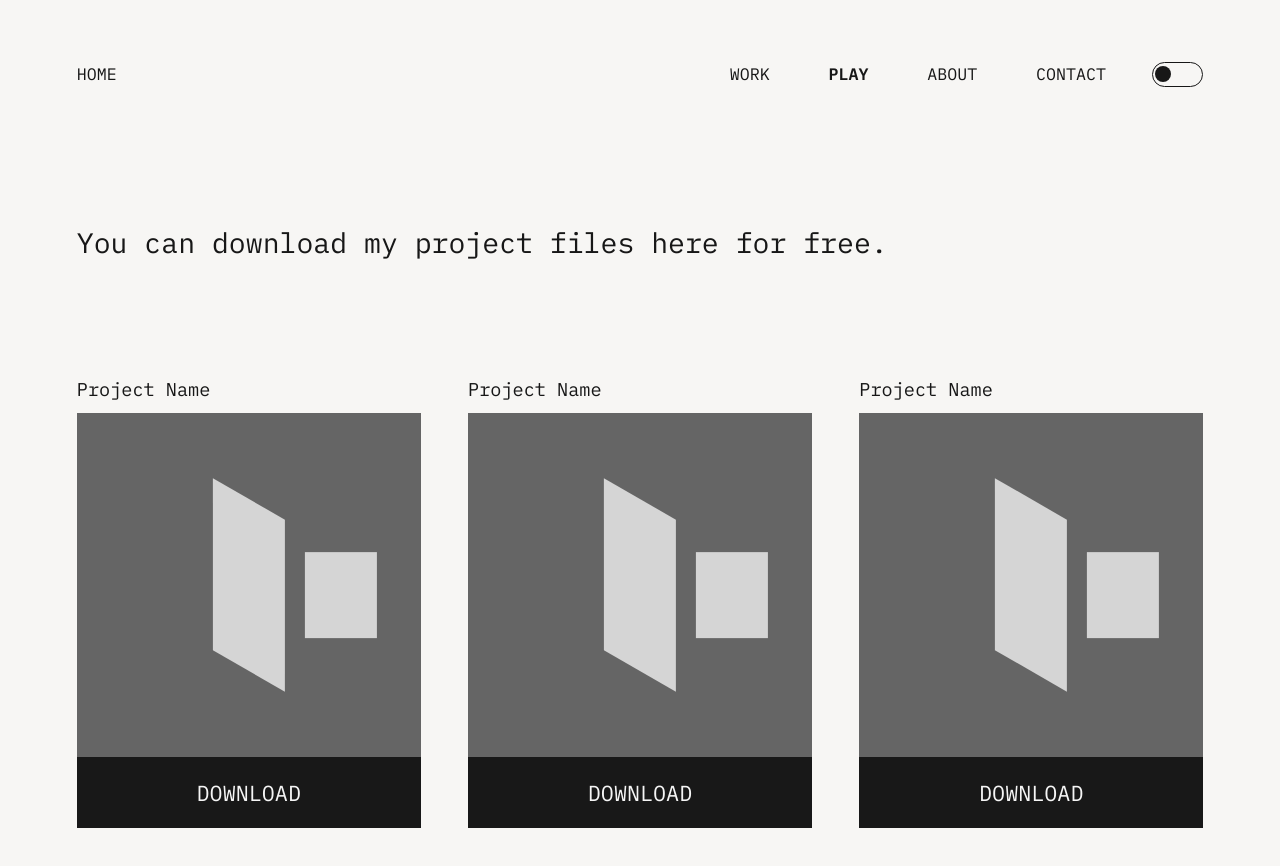
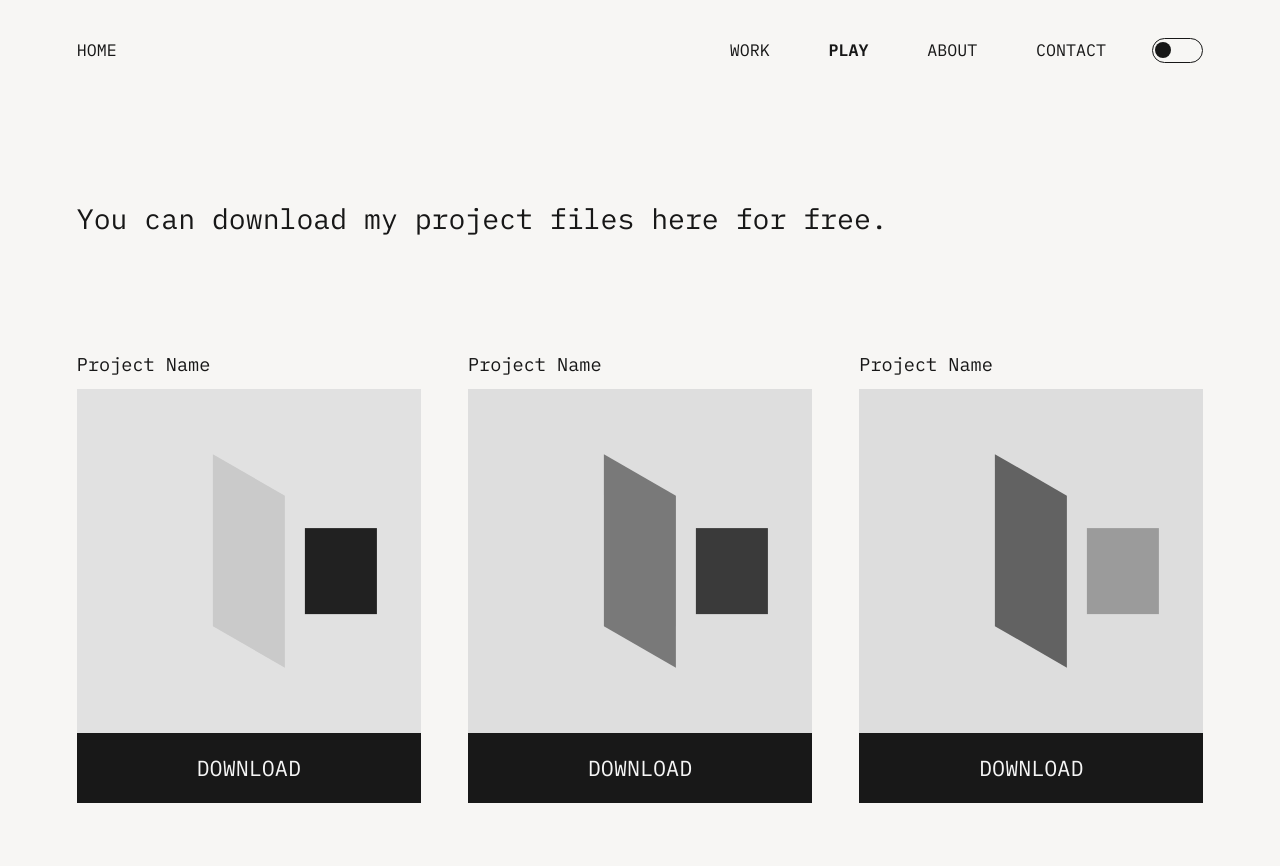
Before and after one commit to alikb14/Designer-portfolio, a Next.js app: page /play in a window 1280 px wide. Shown: the top 866 px of the page. Built offline with nearby package versions, Linux system fonts and the light colour scheme.

Commit message:
fix: refine portfolio motion and media interactions

```diff
--- a/src/app/globals.css
+++ b/src/app/globals.css
@@ -119,7 +119,7 @@ button:focus-visible {
   margin-inline: auto;
   min-height: 100vh;
   overflow: clip;
-  padding: clamp(1.75rem, 4.1vw, 5rem) clamp(1.5rem, 6vw, 7.5rem);
+  padding: clamp(1.5rem, 2.2vw, 2.75rem) clamp(1.5rem, 6vw, 7.5rem);
 }
 
 .site-header {
@@ -183,8 +183,8 @@ button:focus-visible {
 }
 
 .home-main {
-  min-height: calc(100vh - 8rem);
-  padding-block-start: clamp(6rem, 12vh, 9rem);
+  min-height: calc(100svh - 6rem);
+  padding-block-start: clamp(3rem, 7vh, 5.5rem);
   position: relative;
 }
 
@@ -225,7 +225,7 @@ button:focus-visible {
   background: var(--panel);
   display: flex;
   height: auto;
-  inset-block-start: clamp(16rem, 41vh, 27rem);
+  inset-block-start: clamp(14rem, 31vh, 21rem);
   inset-inline-start: 0;
   justify-content: center;
   max-width: 60rem;
@@ -293,16 +293,26 @@ button:focus-visible {
   inset: 0;
   object-fit: cover;
   position: absolute;
+  transform: scale(1);
+  transition:
+    opacity 140ms linear,
+    transform 320ms cubic-bezier(0.2, 0.75, 0.25, 1);
   width: 100%;
 }
 
 .work-media video {
   opacity: 0;
-  transition: opacity 140ms linear;
 }
 
 .work-media video.is-playing {
   opacity: 1;
+}
+
+.work-card:hover .work-media img,
+.work-card:hover .work-media video,
+.work-card:focus-within .work-media img,
+.work-card:focus-within .work-media video {
+  transform: scale(1.035);
 }
 
 .work-title {
@@ -338,6 +348,27 @@ button:focus-visible {
   display: grid;
   gap: clamp(2rem, 3.7vw, 4.5rem);
   grid-template-columns: repeat(3, minmax(0, 1fr));
+  margin: -1rem;
+  overflow: clip;
+  padding: 1rem;
+}
+
+.play-card {
+  min-width: 0;
+  transform: scale(1);
+  transform-origin: center center;
+  transition: transform 300ms cubic-bezier(0.2, 0.75, 0.25, 1);
+}
+
+.play-card:hover,
+.play-card:focus-within {
+  transform: scale(1.022);
+  z-index: 2;
+}
+
+.play-card:focus-visible {
+  outline: 3px solid currentColor;
+  outline-offset: 4px;
 }
 
 .play-card h2 {
@@ -348,10 +379,10 @@ button:focus-visible {
 
 .play-art {
   aspect-ratio: 1;
-  background: #656565;
+  filter: grayscale(1);
   overflow: hidden;
   position: relative;
-  transition: background 200ms ease;
+  transition: filter 280ms ease;
 }
 
 .play-art span,
@@ -374,19 +405,46 @@ button:focus-visible {
   width: 100%;
 }
 
-.play-card.is-active .play-art-1,
-.play-card:focus-within .play-art-1 {
+.play-art-1 {
   background: #dce5c9;
 }
 
-.play-card.is-active .play-art-1 span,
-.play-card:focus-within .play-art-1 span {
+.play-art-1 span {
   background: #f5cb43;
 }
 
-.play-card.is-active .play-art-1 span::after,
-.play-card:focus-within .play-art-1 span::after {
+.play-art-1 span::after {
   background: #3a1736;
+}
+
+.play-art-2 {
+  background: #cfe0f3;
+}
+
+.play-art-2 span {
+  background: #ea5b4f;
+}
+
+.play-art-2 span::after {
+  background: #33357d;
+}
+
+.play-art-3 {
+  background: #f0d7e5;
+}
+
+.play-art-3 span {
+  background: #2e7261;
+}
+
+.play-art-3 span::after {
+  background: #f08b3f;
+}
+
+.play-card:hover .play-art,
+.play-card:focus-within .play-art,
+.play-card.is-active .play-art {
+  filter: grayscale(0);
 }
 
 .download-bar {
--- a/src/components/play/PlayCard.tsx
+++ b/src/components/play/PlayCard.tsx
@@ -7,9 +7,11 @@ export function PlayCard({ index }: { index: number }) {
 
   return (
     <article
+      aria-label={`Project ${index}`}
       className={expanded ? "play-card is-active" : "play-card"}
       onPointerEnter={() => setExpanded(true)}
       onPointerLeave={() => setExpanded(false)}
+      tabIndex={0}
     >
       <h2>Project Name</h2>
       <div aria-hidden="true" className={`play-art play-art-${index}`}>
```
Also changed, not shown: src/components/earth/AsciiEarthCanvas.tsx (+12 -5 lines), 12 other files (tests, documents, lock files or other folders).
